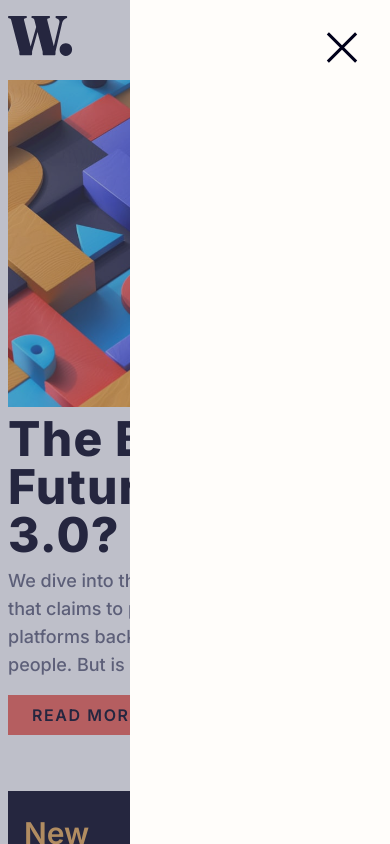
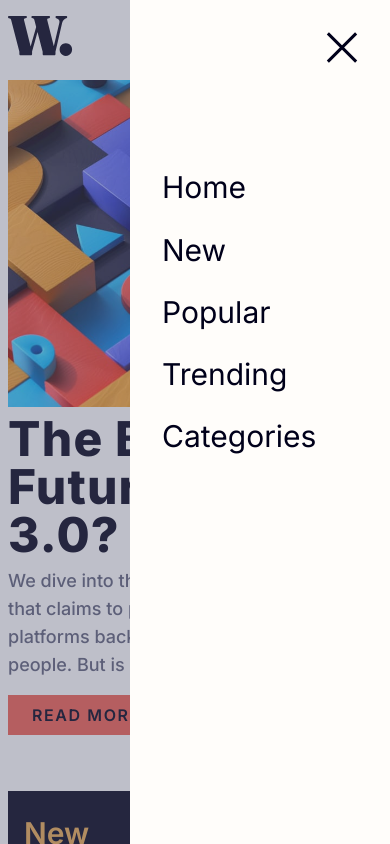
Before and after one commit to akshay-ken/rookie-project-08, a React (Vite) app: page / in a window 390 px wide. Both pictures are taken after a click on the picture 362 px from the left and 36 px from the top of the page. Shown: the top 844 px of the page. Built offline with nearby package versions, Linux system fonts and the light colour scheme.

Commit message:
feat: add ul list with styling

```diff
--- a/src/components/MobileMenu.jsx
+++ b/src/components/MobileMenu.jsx
@@ -21,7 +21,13 @@ export function MobileMenu({ onClose }) {
         <div className="flex flex-row h-fit justify-end">
           <img src={closeIcon} onClick={onClose} alt="" />
         </div>
-        <ul></ul>
+        <ul className="text-3xl text-Very-dark-blue mt-20 h-[40vh] flex flex-col justify-evenly">
+          <li>Home</li>
+          <li>New</li>
+          <li>Popular</li>
+          <li>Trending</li>
+          <li>Categories</li>
+        </ul>
       </div>
     </div>,
     document.getElementById("menu")
```
